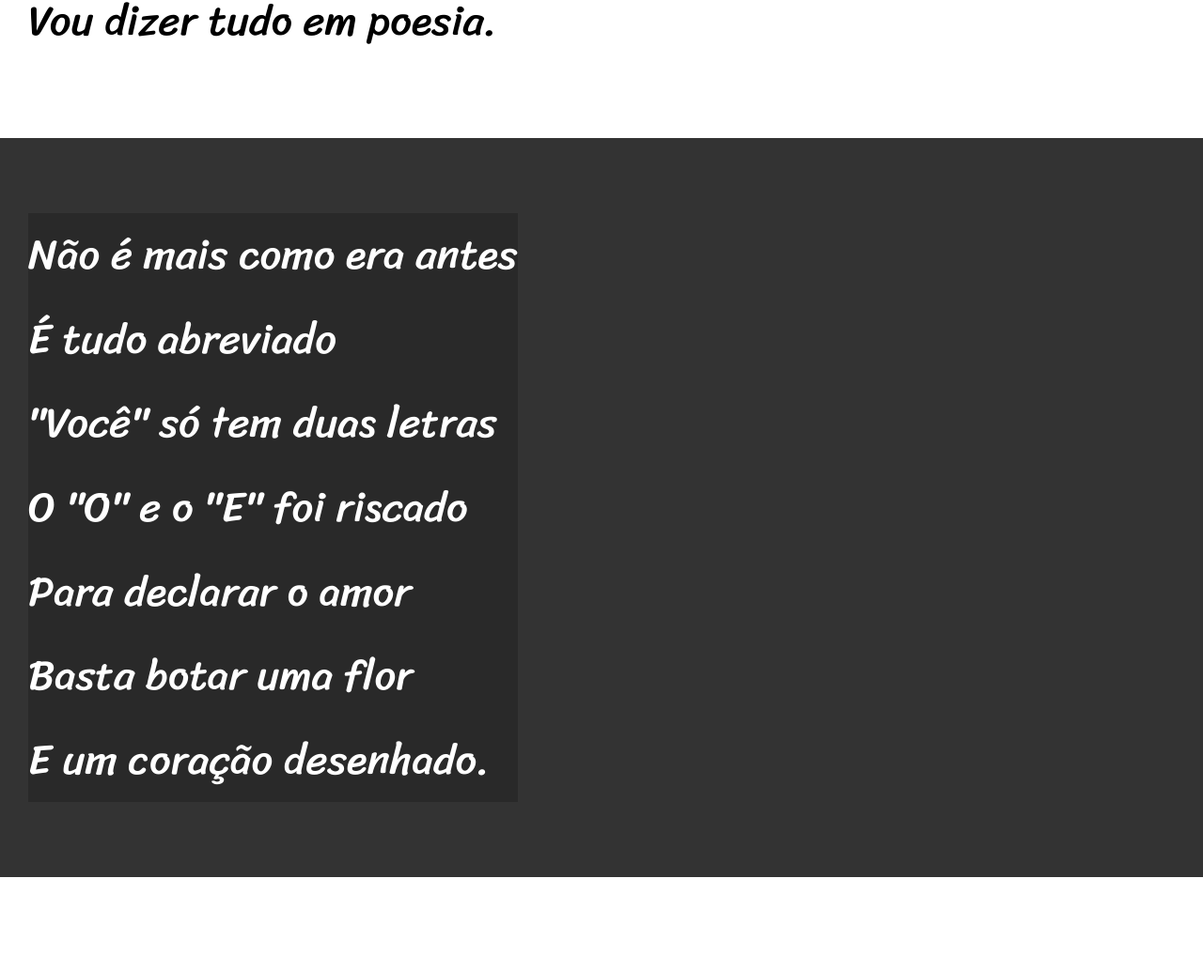
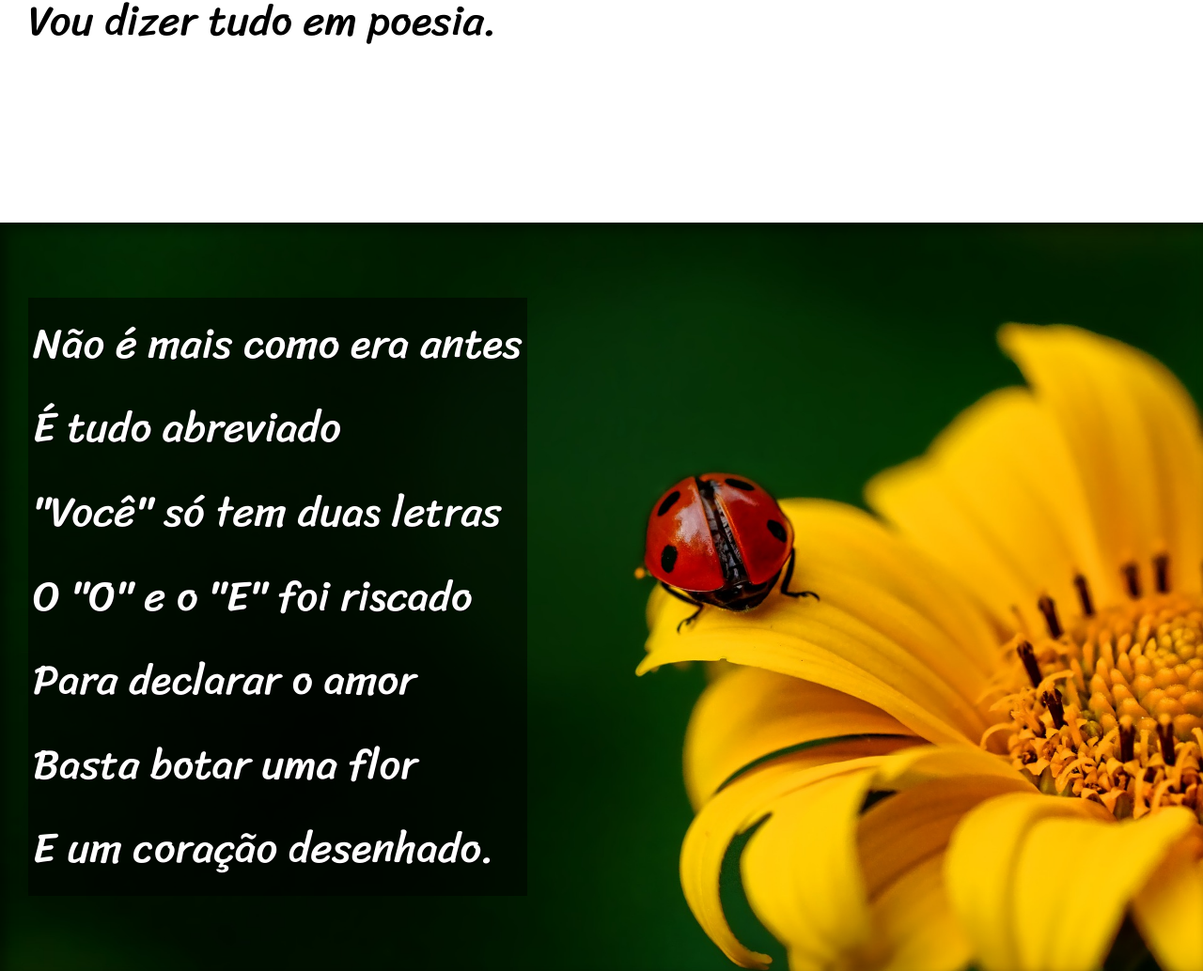
Before and after one commit to brunogranemann/html-css, a plain HTML site: page desafios/d012/index.html in a window 1280 px wide. Shown: the part 886-1920 px from the top of the page at 94% size. Drawn offline with Linux system fonts and the light colour scheme.

Commit message:
Efeito parallax no desafio 012

```diff
--- a/desafios/d012/index.html
+++ b/desafios/d012/index.html
@@ -29,7 +29,7 @@
         </p>
     </section>
 
-    <section class="imagem">
+    <section class="imagem" id="img01">
         <p>
             Não é mais como era antes <br>
             É tudo abreviado <br>
@@ -63,7 +63,7 @@
         </p>
     </section>
 
-    <section class="imagem">
+    <section class="imagem" id="img02">
         <p>
             Tenho saudade das cartas <br>
             Escritas com a própria mão <br>
--- a/desafios/d012/style.css
+++ b/desafios/d012/style.css
@@ -58,6 +58,10 @@ section {
     font-size: 3.5vw;
 }
 
+section > p {
+    padding-bottom: 2em;
+}
+
 section.normal {
     background-color: white;
     color: black
@@ -66,11 +70,25 @@ section.normal {
 section.imagem {
     background-color: rgb(51, 51, 51);
     color: white;
+    box-shadow: inset 6px 6px 13px 0px rgba(0, 0, 0, 0.47);
+    background-size: cover;
+    background-attachment: fixed;
 }
 
 section.imagem > p {
     display: inline-block;
-    background-color: rgba(0, 0, 0, 0.197);
+    padding: 5px;
+    background-color: rgba(0, 0, 0, 0.504);
+    text-shadow: 1px 1px 0px black;
+}
+
+section#img01 {
+    background-image: url('imagens/background001.jpg');
+    background-position: right center;
+}
+
+section#img02 {
+    background-image: url('imagens/background002.jpg');
 }
 
 footer {
```
